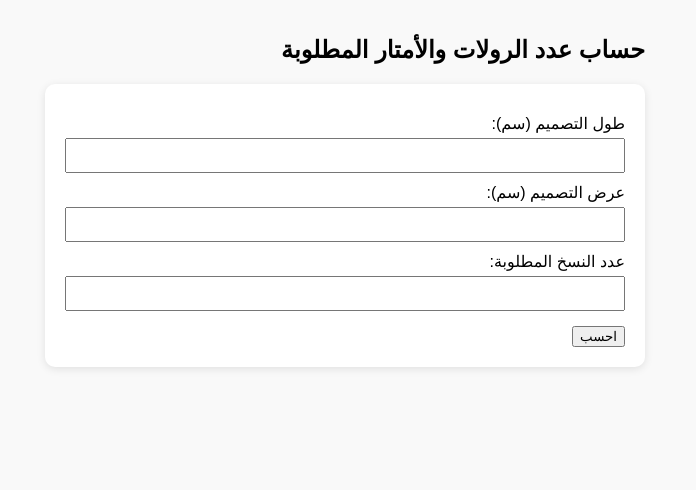
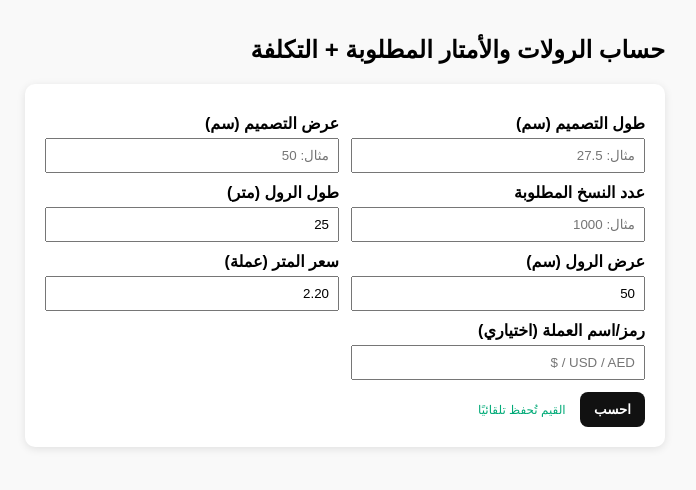
Before and after one commit to awadadesinger-cmyk/roll-calculator, a plain HTML site: page index.html in a window 1280 px wide. Shown: the whole page, without its empty margins (295-991 px from the left). Drawn offline with Linux system fonts and the light colour scheme.

Commit message:
Add files via upload

```diff
--- a/index.html
+++ b/index.html
@@ -4,30 +4,65 @@
 <head>
   <meta charset="UTF-8" />
   <meta name="viewport" content="width=device-width, initial-scale=1.0" />
-  <title>حساب الرولات</title>
+  <title>حساب الرولات والتكلفة</title>
   <style>
-    body { font-family: sans-serif; background: #f9f9f9; padding: 20px; max-width: 600px; margin: auto; direction: rtl; }
+    body { font-family: sans-serif; background: #f9f9f9; padding: 20px; max-width: 640px; margin: auto; direction: rtl; }
     h1 { font-size: 24px; margin-bottom: 20px; }
-    label { display: block; margin-top: 10px; }
+    label { display: block; margin-top: 10px; font-weight: 600; }
     input { width: 100%; padding: 8px; margin-top: 5px; box-sizing: border-box; }
+    .row { display: grid; grid-template-columns: 1fr 1fr; gap: 12px; }
+    @media (max-width: 520px) { .row { grid-template-columns: 1fr; } }
     .card { background: white; padding: 20px; border-radius: 10px; box-shadow: 0 2px 8px rgba(0,0,0,0.1); margin-bottom: 20px; }
     .result p { margin: 8px 0; }
+    .muted { color:#0a7; font-size:12px; margin-inline-start:10px; }
+    .warn { display:none; background:#fff3cd; color:#8a6d3b; border:1px solid #ffeeba; padding:12px; border-radius:8px; margin-bottom:12px; }
+    button { margin-top: 12px; padding: 10px 14px; border: 0; border-radius: 8px; background: #111; color: #fff; font-weight: 700; }
   </style>
 </head>
 <body>
-  <h1>حساب عدد الرولات والأمتار المطلوبة</h1>
+  <h1>حساب الرولات والأمتار المطلوبة + التكلفة</h1>
   <div class="card">
-    <label>طول التصميم (سم):
-      <input type="number" id="height" />
-    </label>
-    <label>عرض التصميم (سم):
-      <input type="number" id="width" />
-    </label>
-    <label>عدد النسخ المطلوبة:
-      <input type="number" id="quantity" />
-    </label>
-    <button onclick="calculate()" style="margin-top: 15px;">احسب</button>
+    <div class="row">
+      <div>
+        <label>طول التصميم (سم)</label>
+        <input type="number" id="height" step="0.01" placeholder="مثال: 27.5" />
+      </div>
+      <div>
+        <label>عرض التصميم (سم)</label>
+        <input type="number" id="width" step="0.01" placeholder="مثال: 50" />
+      </div>
+    </div>
+    <div class="row">
+      <div>
+        <label>عدد النسخ المطلوبة</label>
+        <input type="number" id="quantity" step="1" placeholder="مثال: 1000" />
+      </div>
+      <div>
+        <label>طول الرول (متر)</label>
+        <input type="number" id="rollLength" step="0.01" value="25" />
+      </div>
+    </div>
+    <div class="row">
+      <div>
+        <label>عرض الرول (سم)</label>
+        <input type="number" id="rollWidth" step="0.01" value="50" />
+      </div>
+      <div>
+        <label>سعر المتر (عملة)</label>
+        <input type="number" id="pricePerMeter" step="0.0001" value="2.20" />
+      </div>
+    </div>
+    <div class="row">
+      <div>
+        <label>رمز/اسم العملة (اختياري)</label>
+        <input type="text" id="currency" placeholder="USD / AED / $" />
+      </div>
+    </div>
+    <button id="calcBtn">احسب</button>
+    <span class="muted">القيم تُحفظ تلقائيًا</span>
   </div>
+
+  <div id="warn" class="warn">⚠️ عرض التصميم أكبر من عرض الرول — عدّل القيم رجاءً.</div>
 
   <div class="card result" id="results" style="display:none;">
     <p><strong>عدد التصاميم عرضيًا:</strong> <span id="rowCount"></span></p>
@@ -35,31 +70,64 @@
     <p><strong>عدد التصاميم في الرول الواحد:</strong> <span id="totalPerRoll"></span></p>
     <p><strong>عدد الرولات المطلوبة:</strong> <span id="rolls"></span></p>
     <p><strong>عدد الأمتار المطلوبة:</strong> <span id="meters"></span> متر</p>
+    <hr />
+    <p><strong>التكلفة الإجمالية:</strong> <span id="totalCost"></span></p>
+    <p><strong>تكلفة الحبة الواحدة:</strong> <span id="unitCost"></span></p>
   </div>
 
   <script>
+    // حفظ تلقائي
+    const ids = ["height","width","quantity","rollLength","rollWidth","pricePerMeter","currency"];
+    ids.forEach(id => {
+      const v = localStorage.getItem("rc_"+id);
+      if (v !== null) document.getElementById(id).value = v;
+    });
+    ids.forEach(id => {
+      document.getElementById(id).addEventListener("input", e => {
+        localStorage.setItem("rc_"+id, e.target.value);
+      });
+    });
+
+    function formatMoney(value, currency) {
+      const v = Number.isFinite(value) ? value.toFixed(4).replace(/\.?(0+)$/, (m, z) => z && z.length >= 3 ? "" : m) : "-";
+      return currency ? (v + " " + currency) : v;
+    }
+
     function calculate() {
       const height = parseFloat(document.getElementById('height').value);
       const width = parseFloat(document.getElementById('width').value);
       const quantity = parseFloat(document.getElementById('quantity').value);
-      const rollLength = 25; // meters
-      const rollWidth = 50; // cm
+      const rollLength = parseFloat(document.getElementById('rollLength').value); // m
+      const rollWidth = parseFloat(document.getElementById('rollWidth').value);   // cm
+      const pricePerMeter = parseFloat(document.getElementById('pricePerMeter').value);
+      const currency = document.getElementById('currency').value.trim();
 
-      if (!height || !width || !quantity) return;
+      if (!height || !width || !quantity || !rollLength || !rollWidth || !pricePerMeter) return;
+
+      const warn = document.getElementById('warn');
+      warn.style.display = (width > rollWidth) ? 'block' : 'none';
+      if (width > rollWidth) { document.getElementById('results').style.display = 'none'; return; }
 
       const designsPerRow = Math.floor(rollWidth / width);
       const designsPerColumn = Math.floor((rollLength * 100) / height);
       const designsPerRoll = designsPerRow * designsPerColumn;
+
       const requiredRolls = designsPerRoll > 0 ? Math.ceil(quantity / designsPerRoll) : 0;
-      const requiredMeters = designsPerRow > 0 ? (quantity / designsPerRow) * (height / 100) : 0;
+      const metersRequired = designsPerRow > 0 ? (quantity / designsPerRow) * (height / 100) : 0;
+      const totalCost = metersRequired * pricePerMeter;
+      const unitCost = quantity > 0 ? (totalCost / quantity) : 0;
 
       document.getElementById('rowCount').textContent = designsPerRow;
       document.getElementById('colCount').textContent = designsPerColumn;
       document.getElementById('totalPerRoll').textContent = designsPerRoll;
       document.getElementById('rolls').textContent = requiredRolls;
-      document.getElementById('meters').textContent = requiredMeters.toFixed(2);
+      document.getElementById('meters').textContent = metersRequired.toFixed(3);
+      document.getElementById('totalCost').textContent = formatMoney(totalCost, currency);
+      document.getElementById('unitCost').textContent = formatMoney(unitCost, currency);
       document.getElementById('results').style.display = 'block';
     }
+
+    document.getElementById('calcBtn').addEventListener('click', calculate);
   </script>
 </body>
 </html>
```
